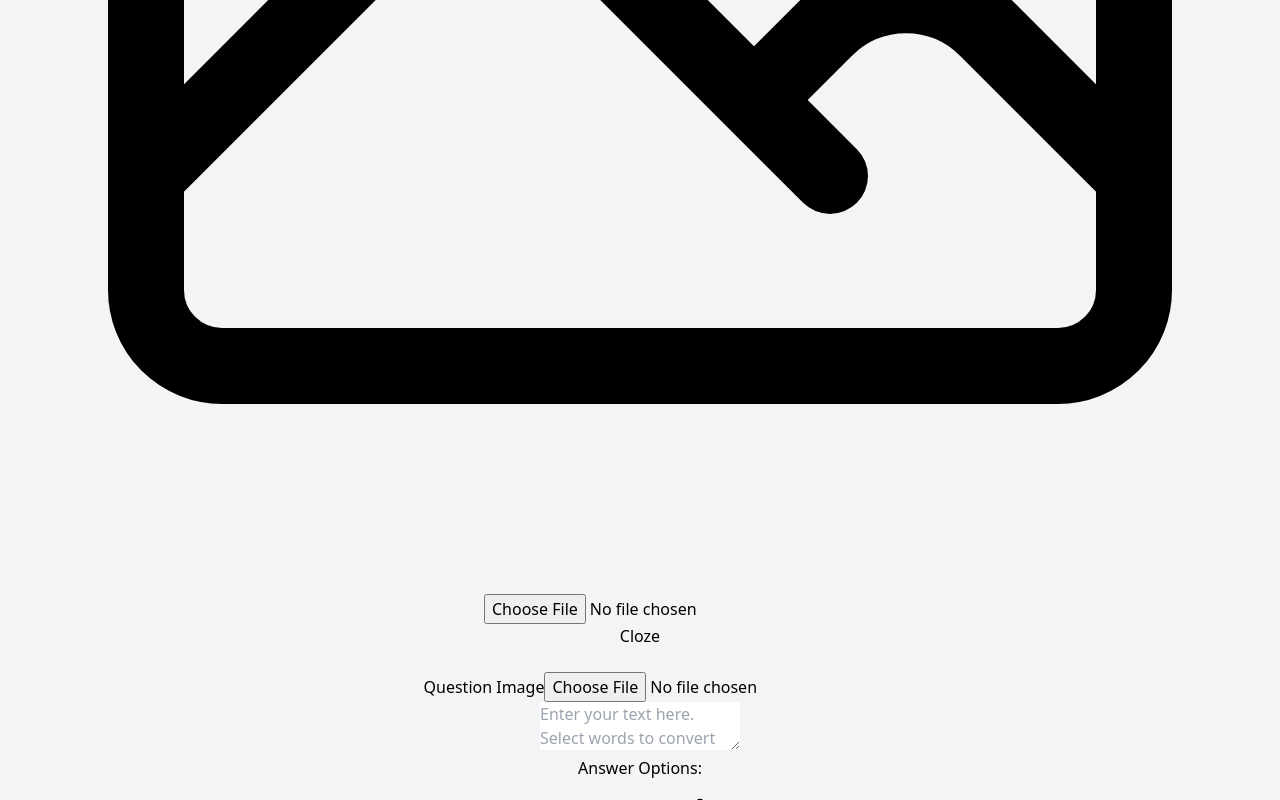
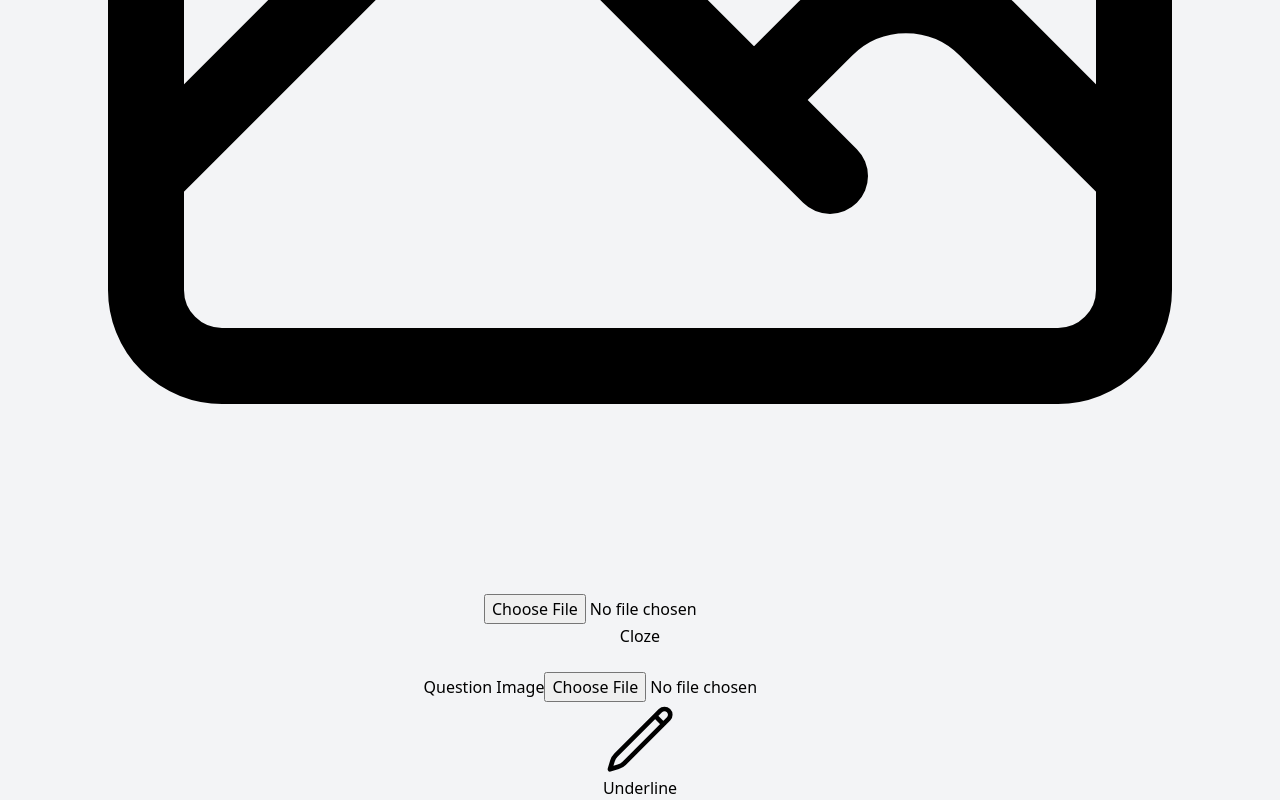
Before and after one commit to YashLonkar55/Form-Builder-V2, a React (Vite) app: page / in a window 1280 px wide. Both pictures are taken after a click on the button "Cloze". Shown: the part 841-1641 px from the top of the page. Built offline with nearby package versions, Linux system fonts and the light colour scheme.

Commit message:
Fixed Cloze Que Format

```diff
--- a/src/components/FormBuilder/QuestionTypes/ClozeQuestion.jsx
+++ b/src/components/FormBuilder/QuestionTypes/ClozeQuestion.jsx
@@ -1,4 +1,5 @@
 import React, { useState, useRef } from 'react';
+import { PencilIcon } from '@heroicons/react/24/outline';
 
 const ClozeQuestion = ({ question, updateQuestion, isEditing }) => {
   const [selectedText, setSelectedText] = useState('');
@@ -14,12 +15,22 @@ const ClozeQuestion = ({ question, updateQuestion, isEditing }) => {
     }
   };
 
+  const handleUnderlineClick = () => {
+    const selection = window.getSelection();
+    const text = selection.toString().trim();
+    if (text) {
+      setSelectedText(text);
+      createBlank();
+    }
+  };
+
   const createBlank = () => {
     if (!selectedText) return;
 
     const text = question.question || '';
     const blankId = `blank_${Date.now()}`;
-    const newText = text.replace(selectedText, `[${blankId}]`);
+    // Use underscores instead of [blank_id]
+    const newText = text.replace(selectedText, '_____');
     const newOptions = [...(question.options || [])];
     if (!newOptions.includes(selectedText)) {
       newOptions.push(selectedText);
@@ -75,10 +86,12 @@ const ClozeQuestion = ({ question, updateQuestion, isEditing }) => {
   const renderText = () => {
     if (!question.question) return null;
 
-    const parts = question.question.split(/(\[blank_\d+\])/g);
+    // Split by underscores (5 consecutive underscores)
+    const parts = question.question.split(/(_____)/g);
     return parts.map((part, index) => {
-      if (part.match(/\[blank_\d+\]/)) {
-        const blankId = part.slice(1, -1);
+      if (part === '_____') {
+        // Create a unique ID for each blank
+        const blankId = `blank_${index}`;
         return (
           <span
             key={index}
@@ -102,14 +115,24 @@ const ClozeQuestion = ({ question, updateQuestion, isEditing }) => {
     <div className="mt-4">
       {isEditing ? (
         <>
-          <div className="mb-4">
+            <div className="mb-4 relative">
+            <div className="flex gap-2 mb-2">
+              <button
+              onClick={handleUnderlineClick}
+              className="flex items-center px-3 py-1.5 bg-gray-100 text-gray-700 rounded hover:bg-gray-200"
+              title="Underline text to create blank"
+              >
+                <PencilIcon className="h-5 w-5 mr-1" />
+              Underline
+              </button>
+            </div>
             <textarea
               value={question.question || ''}
               onChange={(e) =>
                 updateQuestion({ ...question, question: e.target.value })
               }
               onMouseUp={handleTextSelection}
-              placeholder="Enter your text here. Select words to convert them into blanks."
+                placeholder="Enter your text here. Select words and click underline to convert them into blanks."
               className="w-full p-2 border rounded min-h-[100px] focus:ring-2 focus:ring-purple-500 focus:border-transparent"
             />
           </div>
```
